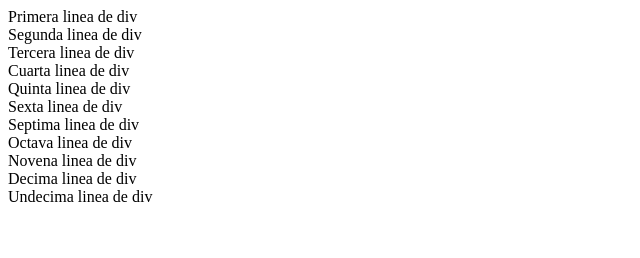
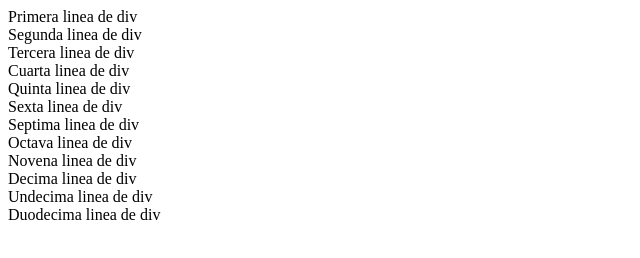
Before and after one commit to AndresMor-e/Curs0_git, a plain HTML site: page index.html in a window 1280 px wide. Shown: the whole page, without its empty margins (0-640 px from the left). Drawn offline with Linux system fonts and the light colour scheme.

Commit message:
Nine commit

```diff
--- a/index.html
+++ b/index.html
@@ -17,5 +17,6 @@
     <div>Novena linea de div</div>
     <div>Decima linea de div</div>
     <div>Undecima linea de div</div>
+    <div>Duodecima linea de div</div>
 </body>
 </html>
```
